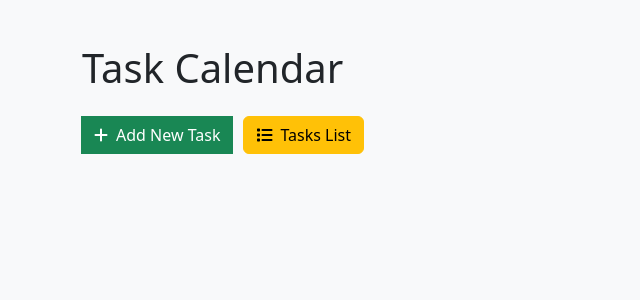
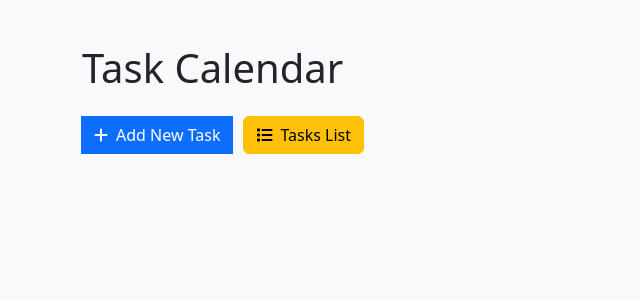
Before and after one commit to phototix/task-manager, a PHP site: page /calendar.php in a window 1280 px wide. Shown: the top 300 px of the page, without its empty margins (0-640 px from the left). Run offline with PHP 8.4, Linux system fonts and the light colour scheme.

Commit message:
Update calendar.php

```diff
--- a/calendar.php
+++ b/calendar.php
@@ -46,8 +46,8 @@
                 <div class="input-group">
                     <span class="input-group-text" style="display:none;">User ID</span>
                     <input type="text" class="form-control" id="userIdInput" value="<?php echo $_GET['user_id'] ?? ''; ?>" style="display:none;">
-                    <button class="btn btn-primary" id="loadCalendarBtn" style="display:none;">Load Calendar</button>
-                    <button class="btn btn-success" id="addTaskBtn"><i class="fas fa-plus me-2"></i>Add New Task</button>
+                    <button class="btn btn-success" id="loadCalendarBtn" style="display:none;">Load Calendar</button>
+                    <button class="btn btn-primary" id="addTaskBtn"><i class="fas fa-plus me-2"></i>Add New Task</button>
                     <a href="/?user_id=<?php echo $_GET['user_id'] ?? ''; ?>" style="margin-left:10px;">
                         <button class="btn btn-warning"><i class="fas fa-list me-2"></i>Tasks List</button>
                     </a>
```
